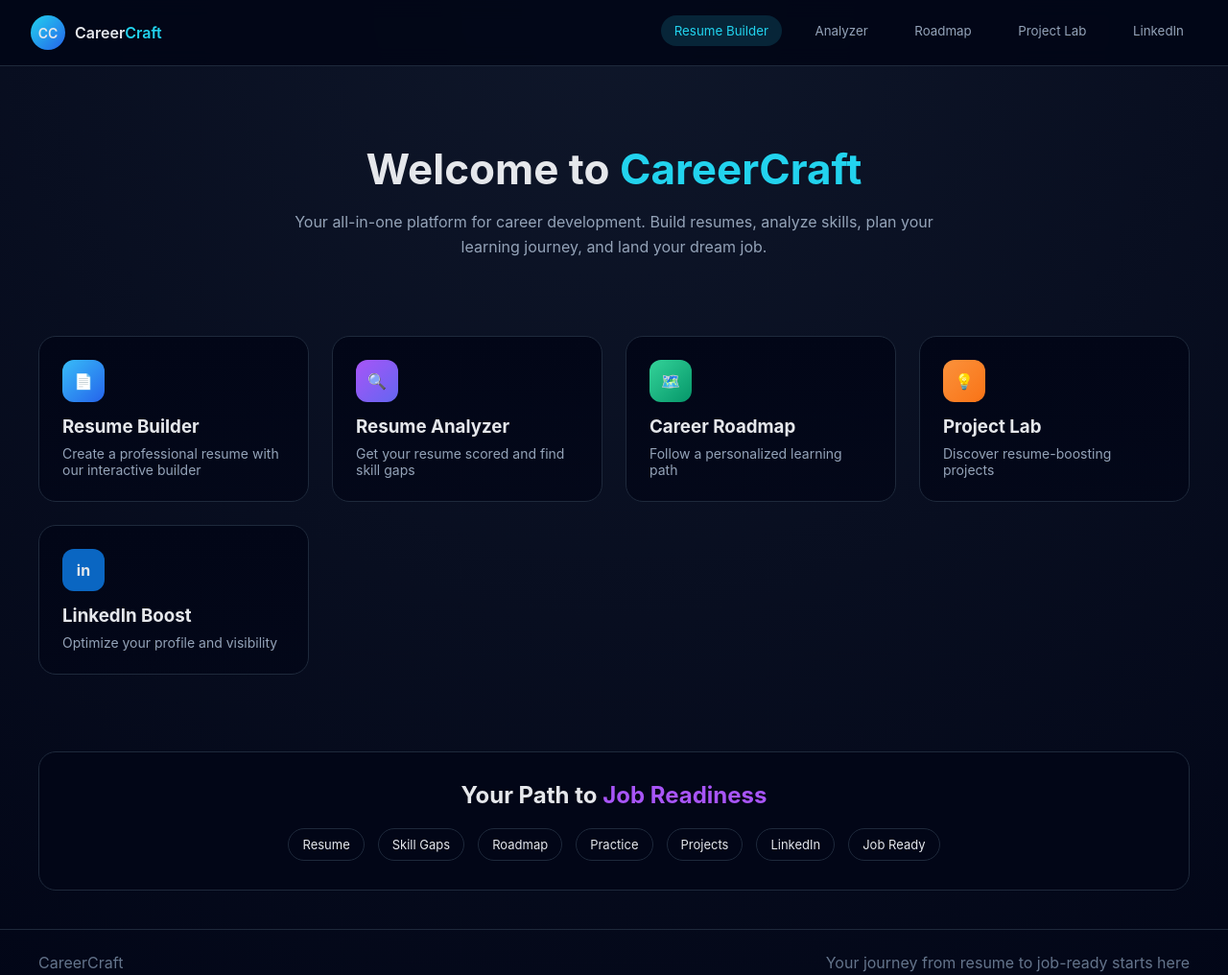
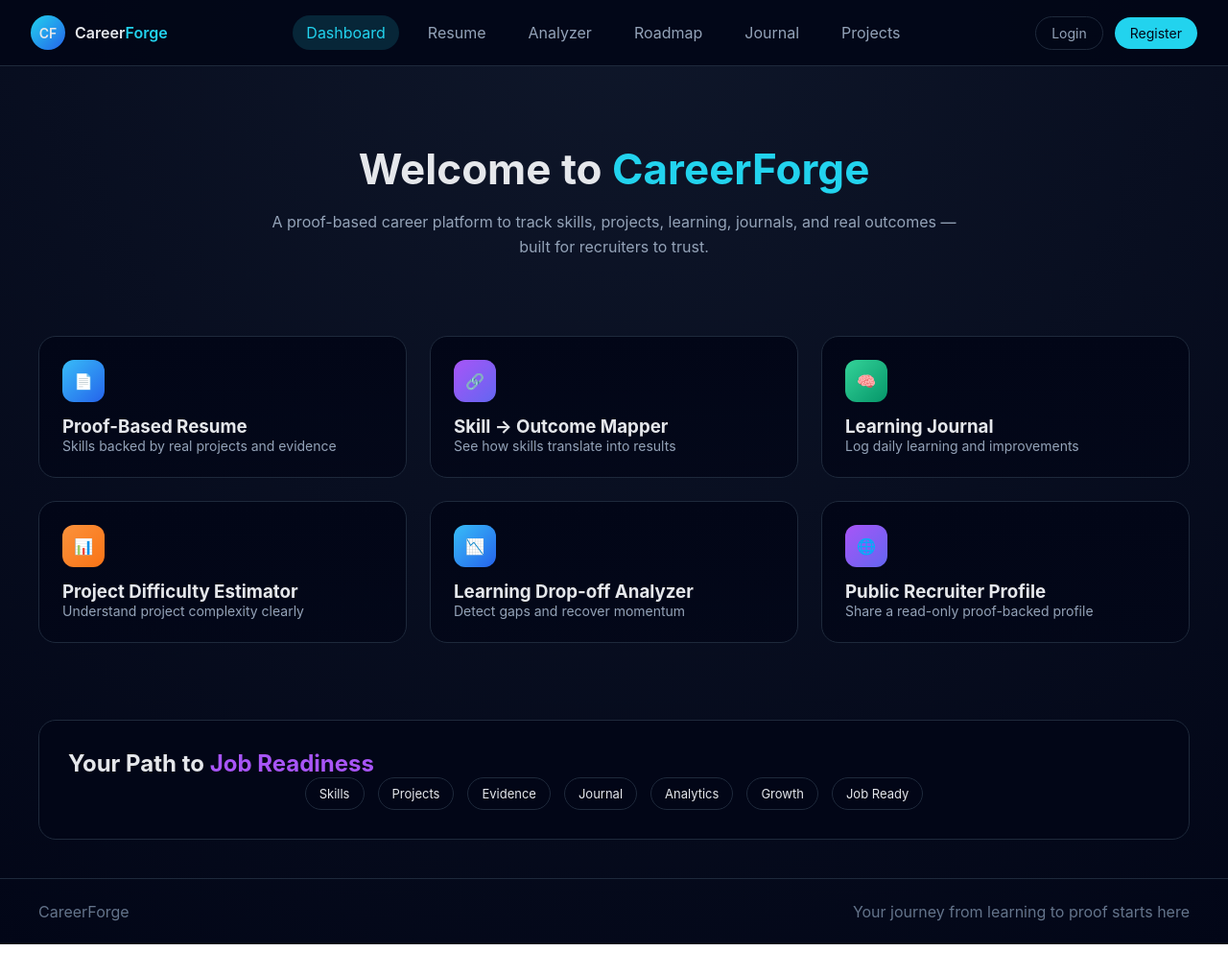
Before and after one commit to AbyJms/CareerForge, a plain HTML site: page index.html in a window 1280 px wide. Shown: the whole page at 96% size. After the commit the page ends 984 px from the top, so only its background shows below. Drawn offline with Linux system fonts and the light colour scheme.

Commit message:
Base Model

```diff
--- a/index.html
+++ b/index.html
@@ -2,84 +2,98 @@
 <html lang="en">
   <head>
     <meta charset="UTF-8" />
-    <title>CareerCraft</title>
+    <title>CareerForge</title>
+    <meta name="viewport" content="width=device-width, initial-scale=1.0" />
     <link rel="stylesheet" href="style.css" />
   </head>
   <body>
     <!-- NAVBAR -->
     <nav class="navbar">
       <div class="logo">
-        <div class="logo-circle">CC</div>
-        <span>Career<span class="accent">Craft</span></span>
+        <div class="logo-circle">CF</div>
+        <span>Career<span class="accent">Forge</span></span>
       </div>
+
       <div class="nav-links">
-        <button class="active">Resume Builder</button>
-        <button>Analyzer</button>
-        <button>Roadmap</button>
-        <button>Project Lab</button>
-        <button>LinkedIn</button>
+        <a href="dashboard.html" class="active">Dashboard</a>
+        <a href="resume.html">Resume</a>
+        <a href="analyzer.html">Analyzer</a>
+        <a href="roadmap.html">Roadmap</a>
+        <a href="journal.html">Journal</a>
+        <a href="projects.html">Projects</a>
+      </div>
+
+      <div class="auth-links">
+        <a href="login.html" class="login-btn">Login</a>
+        <a href="register.html" class="register-btn">Register</a>
       </div>
     </nav>
 
     <!-- HERO -->
     <section class="hero">
-      <h1>Welcome to <span class="accent">CareerCraft</span></h1>
+      <h1>Welcome to <span class="accent">CareerForge</span></h1>
       <p>
-        Your all-in-one platform for career development. Build resumes, analyze
-        skills, plan your learning journey, and land your dream job.
+        A proof-based career platform to track skills, projects, learning,
+        journals, and real outcomes — built for recruiters to trust.
       </p>
     </section>
 
     <!-- FEATURE CARDS -->
     <section class="cards">
-      <div class="card">
+      <a href="resume.html" class="card">
         <div class="icon blue">📄</div>
-        <h3>Resume Builder</h3>
-        <p>Create a professional resume with our interactive builder</p>
-      </div>
+        <h3>Proof-Based Resume</h3>
+        <p>Skills backed by real projects and evidence</p>
+      </a>
 
-      <div class="card">
-        <div class="icon purple">🔍</div>
-        <h3>Resume Analyzer</h3>
-        <p>Get your resume scored and find skill gaps</p>
-      </div>
+      <a href="analyzer.html" class="card">
+        <div class="icon purple">🔗</div>
+        <h3>Skill → Outcome Mapper</h3>
+        <p>See how skills translate into results</p>
+      </a>
 
-      <div class="card">
-        <div class="icon green">🗺️</div>
-        <h3>Career Roadmap</h3>
-        <p>Follow a personalized learning path</p>
-      </div>
+      <a href="journal.html" class="card">
+        <div class="icon green">🧠</div>
+        <h3>Learning Journal</h3>
+        <p>Log daily learning and improvements</p>
+      </a>
 
-      <div class="card">
-        <div class="icon orange">💡</div>
-        <h3>Project Lab</h3>
-        <p>Discover resume-boosting projects</p>
-      </div>
+      <a href="projects.html" class="card">
+        <div class="icon orange">📊</div>
+        <h3>Project Difficulty Estimator</h3>
+        <p>Understand project complexity clearly</p>
+      </a>
 
-      <div class="card">
-        <div class="icon linkedin">in</div>
-        <h3>LinkedIn Boost</h3>
-        <p>Optimize your profile and visibility</p>
-      </div>
+      <a href="analyzer.html" class="card">
+        <div class="icon blue">📉</div>
+        <h3>Learning Drop-off Analyzer</h3>
+        <p>Detect gaps and recover momentum</p>
+      </a>
+
+      <a href="profile.html" class="card">
+        <div class="icon purple">🌐</div>
+        <h3>Public Recruiter Profile</h3>
+        <p>Share a read-only proof-backed profile</p>
+      </a>
     </section>
 
-    <!-- PATH FLOW -->
+    <!-- FLOW -->
     <section class="flow">
       <h2>Your Path to <span class="accent-purple">Job Readiness</span></h2>
       <div class="flow-steps">
-        <span>Resume</span>
-        <span>Skill Gaps</span>
-        <span>Roadmap</span>
-        <span>Practice</span>
+        <span>Skills</span>
         <span>Projects</span>
-        <span>LinkedIn</span>
+        <span>Evidence</span>
+        <span>Journal</span>
+        <span>Analytics</span>
+        <span>Growth</span>
         <span>Job Ready</span>
       </div>
     </section>
 
     <footer>
-      <span>CareerCraft</span>
-      <span>Your journey from resume to job-ready starts here</span>
+      <span>CareerForge</span>
+      <span>Your journey from learning to proof starts here</span>
     </footer>
 
     <script src="script.js"></script>
--- a/style.css
+++ b/style.css
@@ -12,14 +12,11 @@ body {
 
 /* NAVBAR */
 .navbar {
-  position: sticky;
-  top: 0;
-  z-index: 100;
   display: flex;
+  align-items: center;
   justify-content: space-between;
   padding: 16px 32px;
   background: rgba(2, 6, 23, 0.9);
-  backdrop-filter: blur(10px);
   border-bottom: 1px solid #1e293b;
 }
 
@@ -44,19 +41,41 @@ body {
   color: #22d3ee;
 }
 
-.nav-links button {
-  background: none;
-  border: none;
+.nav-links,
+.auth-links {
+  display: flex;
+  align-items: center;
+}
+
+.nav-links a {
+  text-decoration: none;
   color: #94a3b8;
   margin-left: 16px;
   padding: 8px 14px;
   border-radius: 999px;
-  cursor: pointer;
 }
 
 .nav-links .active {
   background: rgba(34, 211, 238, 0.15);
   color: #22d3ee;
+}
+
+.auth-links a {
+  margin-left: 12px;
+  text-decoration: none;
+  padding: 8px 16px;
+  border-radius: 999px;
+  font-size: 14px;
+}
+
+.login-btn {
+  color: #94a3b8;
+  border: 1px solid #1e293b;
+}
+
+.register-btn {
+  background: #22d3ee;
+  color: #020617;
 }
 
 /* HERO */
@@ -80,12 +99,14 @@ body {
 /* CARDS */
 .cards {
   display: grid;
-  grid-template-columns: repeat(auto-fit, minmax(260px, 1fr));
+  grid-template-columns: repeat(3, 1fr);
   gap: 24px;
   padding: 40px;
 }
 
 .card {
+  text-decoration: none;
+  color: inherit;
   background: linear-gradient(180deg, #020617, #020617cc);
   border: 1px solid #1e293b;
   border-radius: 18px;
@@ -96,6 +117,14 @@ body {
 .card:hover {
   transform: translateY(-6px);
   border-color: #22d3ee;
+}
+
+@media (max-width: 900px) {
+  .cards { grid-template-columns: repeat(2, 1fr); }
+}
+
+@media (max-width: 600px) {
+  .cards { grid-template-columns: 1fr; }
 }
 
 .icon {
@@ -112,11 +141,6 @@ body {
 .purple { background: linear-gradient(135deg, #a855f7, #6366f1); }
 .green { background: linear-gradient(135deg, #34d399, #059669); }
 .orange { background: linear-gradient(135deg, #fb923c, #f97316); }
-.linkedin { background: #0a66c2; }
-
-.card h3 {
-  margin-bottom: 8px;
-}
 
 .card p {
   color: #94a3b8;
@@ -132,11 +156,6 @@ body {
   border: 1px solid #1e293b;
 }
 
-.flow h2 {
-  text-align: center;
-  margin-bottom: 20px;
-}
-
 .accent-purple {
   color: #a855f7;
 }
@@ -149,7 +168,6 @@ body {
 }
 
 .flow-steps span {
-  background: #020617;
   border: 1px solid #1e293b;
   padding: 8px 14px;
   border-radius: 999px;
```
Also changed, not shown: script.js (+6 -2 lines).
